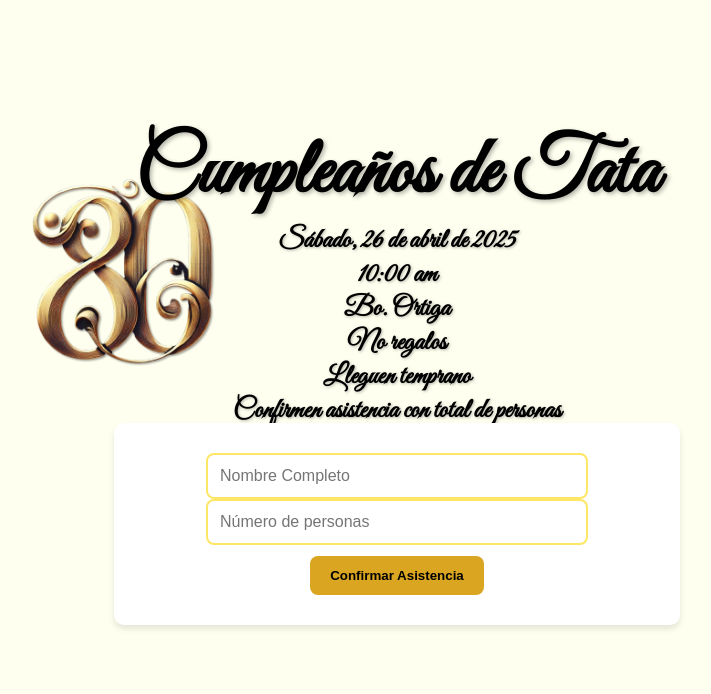
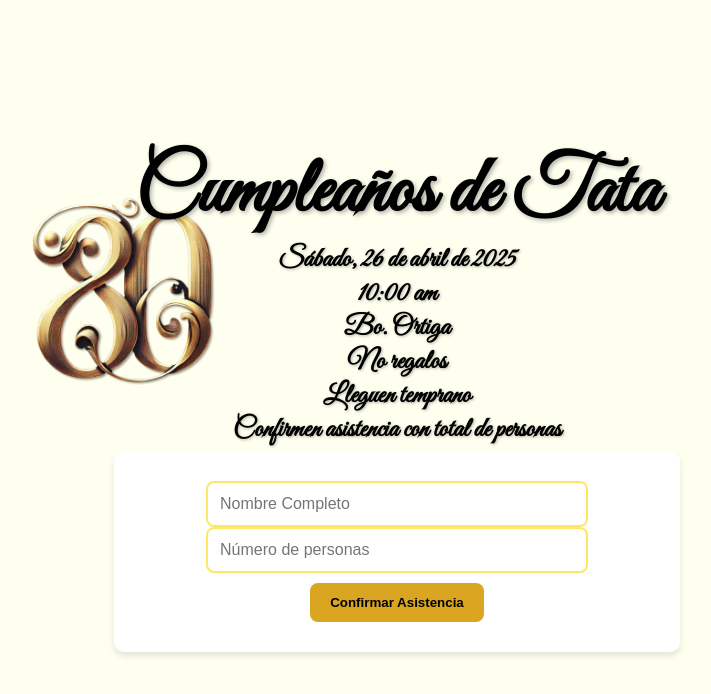
Before and after one commit to arebac/ayabday80, a React (Vite) app: page / in a window 1280 px wide. Shown: the top 694 px of the page, without its empty margins (243-954 px from the left). Built offline with nearby package versions, Linux system fonts and the light colour scheme.

Commit message:
entire scree 100%

```diff
--- a/src/components/InvitationPage.css
+++ b/src/components/InvitationPage.css
@@ -1,6 +1,6 @@
 .entireScreen {
   width: 100%;
-  height: 95%;
+  height: 100%;
   display: flex;
   flex-direction: column;
   align-items: center;
```
